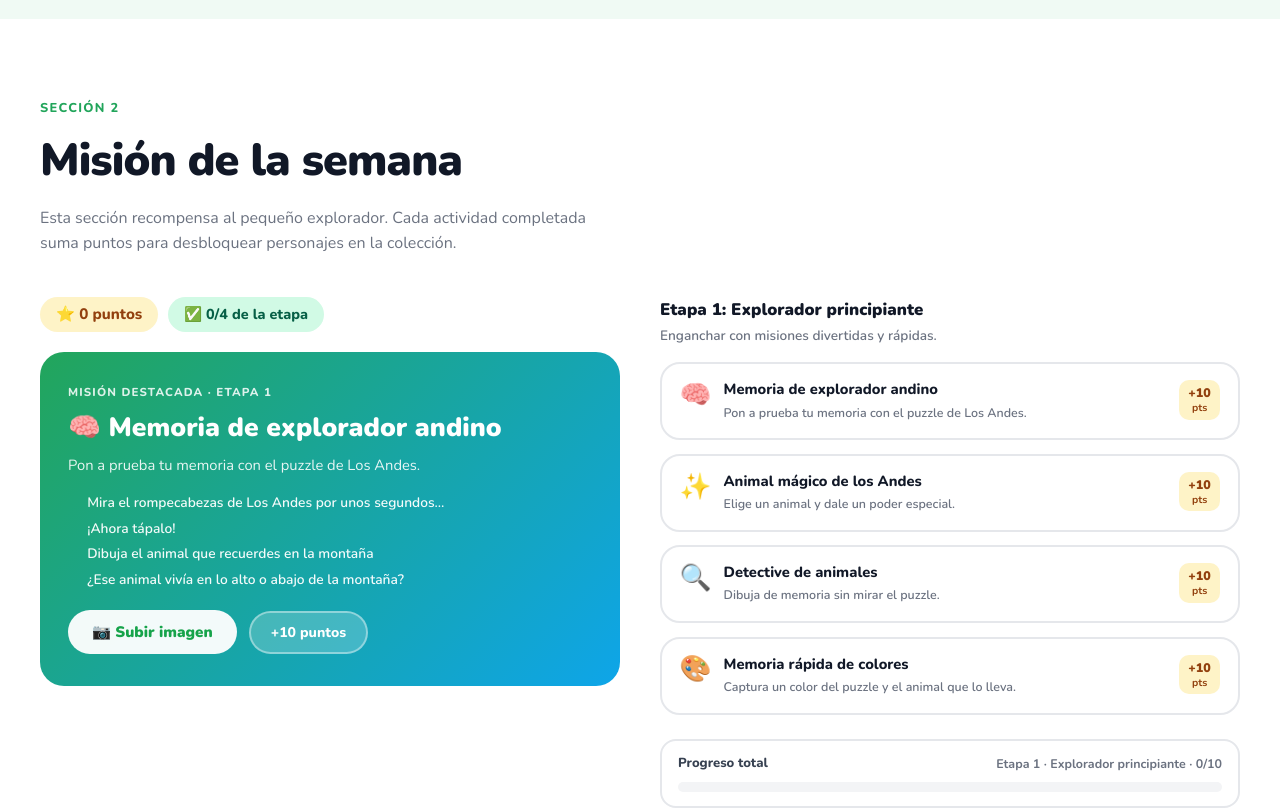
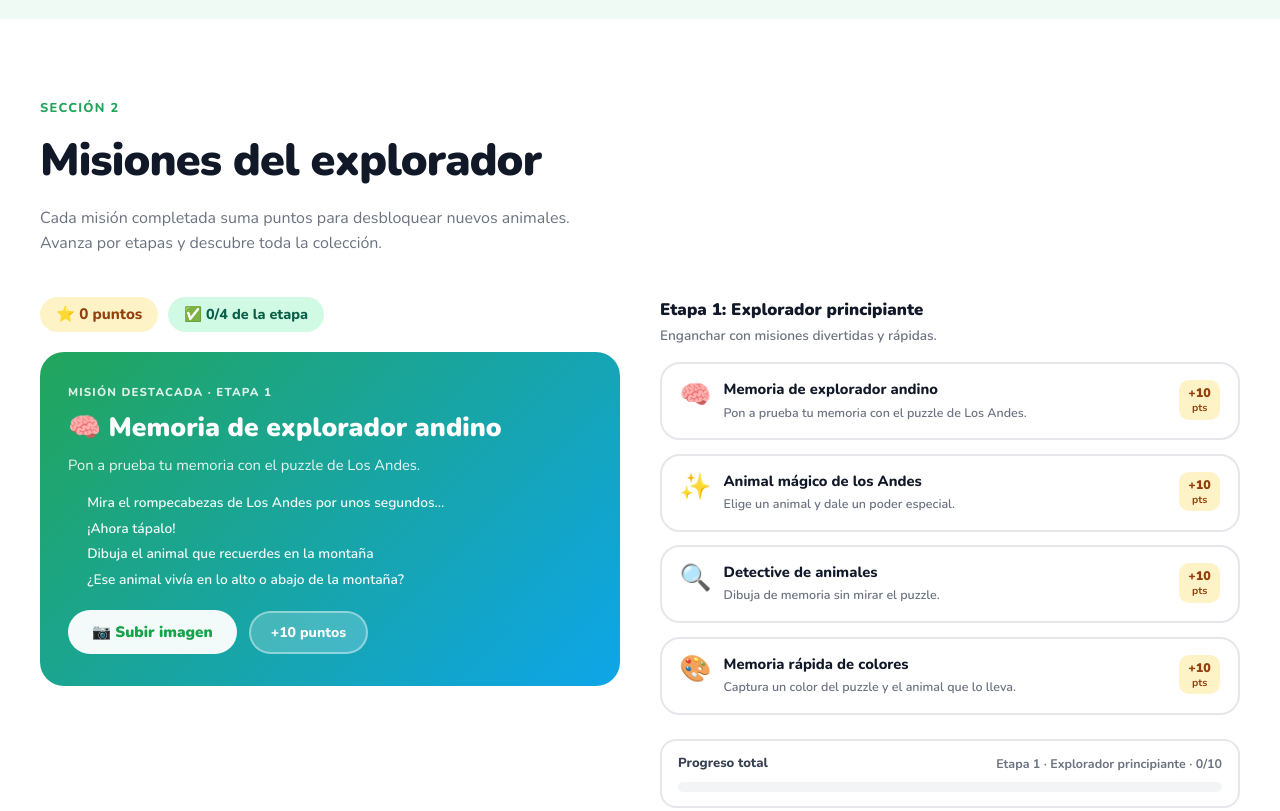
Before and after one commit to AlexSpaceDev/clubdeexploradores, an Astro site: page / in a window 1280 px wide. Shown: the part 1780-2591 px from the top of the page. Built offline with nearby package versions, Linux system fonts and the light colour scheme; Astro itself is replaced by a stand-in of ours.

Commit message:
fix: coherent texts and docs move outside from publics

```diff
--- a/src/components/Hero.astro
+++ b/src/components/Hero.astro
@@ -21,7 +21,7 @@ import Steps from './Steps.astro';
 
       <div class="hero-actions">
         <a href="#animales" class="btn-primary">Descubre personajes</a>
-        <a href="#misiones" class="btn-secondary">Ver misión semanal</a>
+        <a href="#misiones" class="btn-secondary">Ver misiones</a>
       </div>
     </div>
 
--- a/src/components/MisionesSection.astro
+++ b/src/components/MisionesSection.astro
@@ -6,9 +6,9 @@ import MisionesGrid from './MisionesGrid';
   <div class="misiones-inner">
 
     <div class="section-label">SECCIÓN 2</div>
-    <h2 class="section-title">Misión de la semana</h2>
+    <h2 class="section-title">Misiones del explorador</h2>
     <p class="section-subtitle">
-      Esta sección recompensa al pequeño explorador. Cada actividad completada suma puntos para desbloquear personajes en la colección.
+      Cada misión completada suma puntos para desbloquear nuevos animales. Avanza por etapas y descubre toda la colección.
     </p>
 
     <MisionesGrid client:load />
--- a/src/components/ProximosSection.astro
+++ b/src/components/ProximosSection.astro
@@ -7,7 +7,7 @@
     <div class="section-label">SECCIÓN 3</div>
     <h2 class="section-title">Próximos descubrimientos</h2>
     <p class="section-subtitle">
-      Aquí se siembra expectativa. No hace falta tener el nuevo producto listo: basta con mostrar que hay más aventura por venir.
+      Más aventuras están en camino. Nuevos animales, nuevas misiones y sorpresas que harán crecer la tribu de pequeños exploradores.
     </p>
 
     <div class="cards-grid">
--- a/src/layouts/Layout.astro
+++ b/src/layouts/Layout.astro
@@ -11,7 +11,7 @@ interface Props {
 
 const {
   title = 'Club de Exploradores · Puzzle Animales Ecuador | Print Craft',
-  description = 'Aprende jugando con el Puzzle Animales Ecuador de Print Craft. Completa misiones semanales, gana puntos y descubre la fauna ecuatoriana en familia.',
+  description = 'Aprende jugando con el Puzzle Animales Ecuador de Print Craft. Completa misiones por etapas, gana puntos y desbloquea la fauna ecuatoriana en familia.',
   image = '/images/og-image.jpg',
 } = Astro.props;
 
```
Also changed, not shown: .claude/settings.local.json, docs/nuevas_misiones_web.md (renamed from public/docs/nuevas_misiones_web.md).
